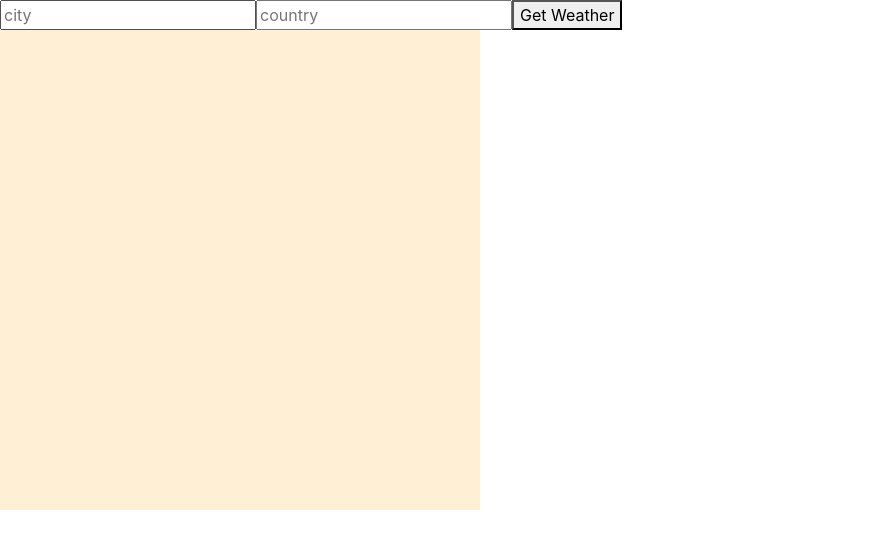
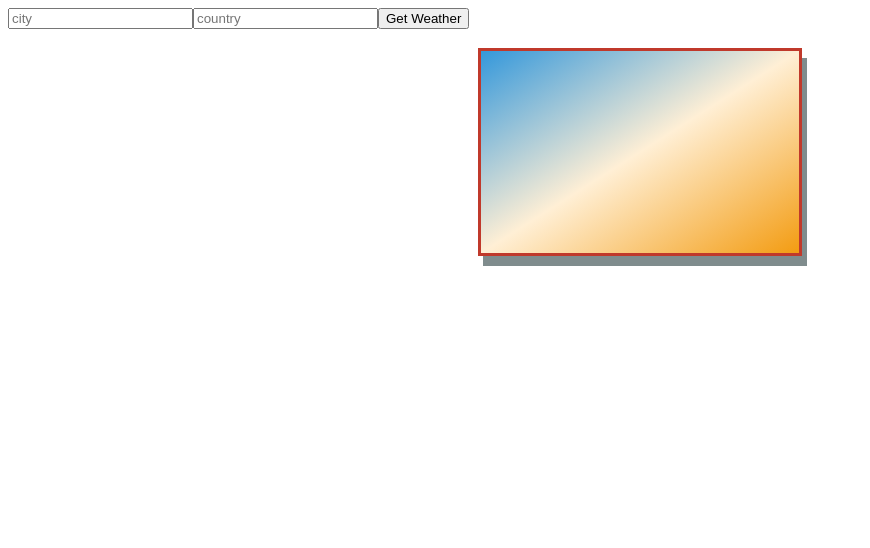
Before and after one commit to ali1129js/WeatherReact, a React (Create React App) app: page / in a window 1280 px wide. Shown: the top 548 px of the page, without its empty margins (0-870 px from the left). Built offline with nearby package versions, Linux system fonts and the light colour scheme.

Commit message:
display component styled with SCs

```diff
--- a/src/Components/Form.js
+++ b/src/Components/Form.js
@@ -2,7 +2,7 @@
  * @Author: Ali
  * @Date:   2018-05-05T19:00:54+02:00
  * @Last modified by:   Ali
- * @Last modified time: 2018-05-09T15:59:11+02:00
+ * @Last modified time: 2018-05-10T19:03:00+02:00
  */
 import React from 'react'
 
--- a/src/Components/Weather.js
+++ b/src/Components/Weather.js
@@ -2,21 +2,29 @@
  * @Author: Ali
  * @Date:   2018-05-05T19:41:09+02:00
  * @Last modified by:   Ali
- * @Last modified time: 2018-05-10T16:59:52+02:00
+ * @Last modified time: 2018-05-10T19:02:06+02:00
  */
 import React from 'react'
 import styled from 'styled-components'
 const Content = styled.div`
-  background: papayawhip;
-  height: 30em;
-  width: 30em;`
+  background: linear-gradient(to bottom right, #3498db ,papayawhip, #f39c12);
+  margin: auto;
+  margin-top: 1em;
+  height: 10em;
+  width: 16em;
+  font-size: 1.2em;
+  text-align: center;
+  border: 3px solid #c0392b;
+  padding: 5px;
+  box-shadow: 5px 10px #7f8c8d;
+`
 const Weather = props => (
   <Content>
     { props.city && props.country && <p> Location:
       { props.city},{ props.country} </p> }
-    { props.temperature && <p> Temperature:  {props.temperature} </p>}
+    { props.description && <p> {props.description} </p>}
+    { props.temperature && <p> Temperature:  {props.temperature}°C </p>}
     { props.humidity && <p> Humidity:{props.humidity} </p>}
-    { props.description && <p> Condition:{props.description} </p>}
     { props.error && <p> {props.error} </p>}
   </Content>
 )
--- a/src/index.js
+++ b/src/index.js
@@ -2,12 +2,11 @@
  * @Author: Ali
  * @Date:   2018-05-05T17:04:27+02:00
  * @Last modified by:   Ali
- * @Last modified time: 2018-05-10T16:53:35+02:00
+ * @Last modified time: 2018-05-10T17:55:12+02:00
  */
 import React from 'react'
 import ReactDOM from 'react-dom'
 import App from './App'
-import 'bootstrap/dist/css/bootstrap.min.css'
 import registerServiceWorker from './registerServiceWorker'
 
 ReactDOM.render(<App />, document.getElementById('root'))
```
